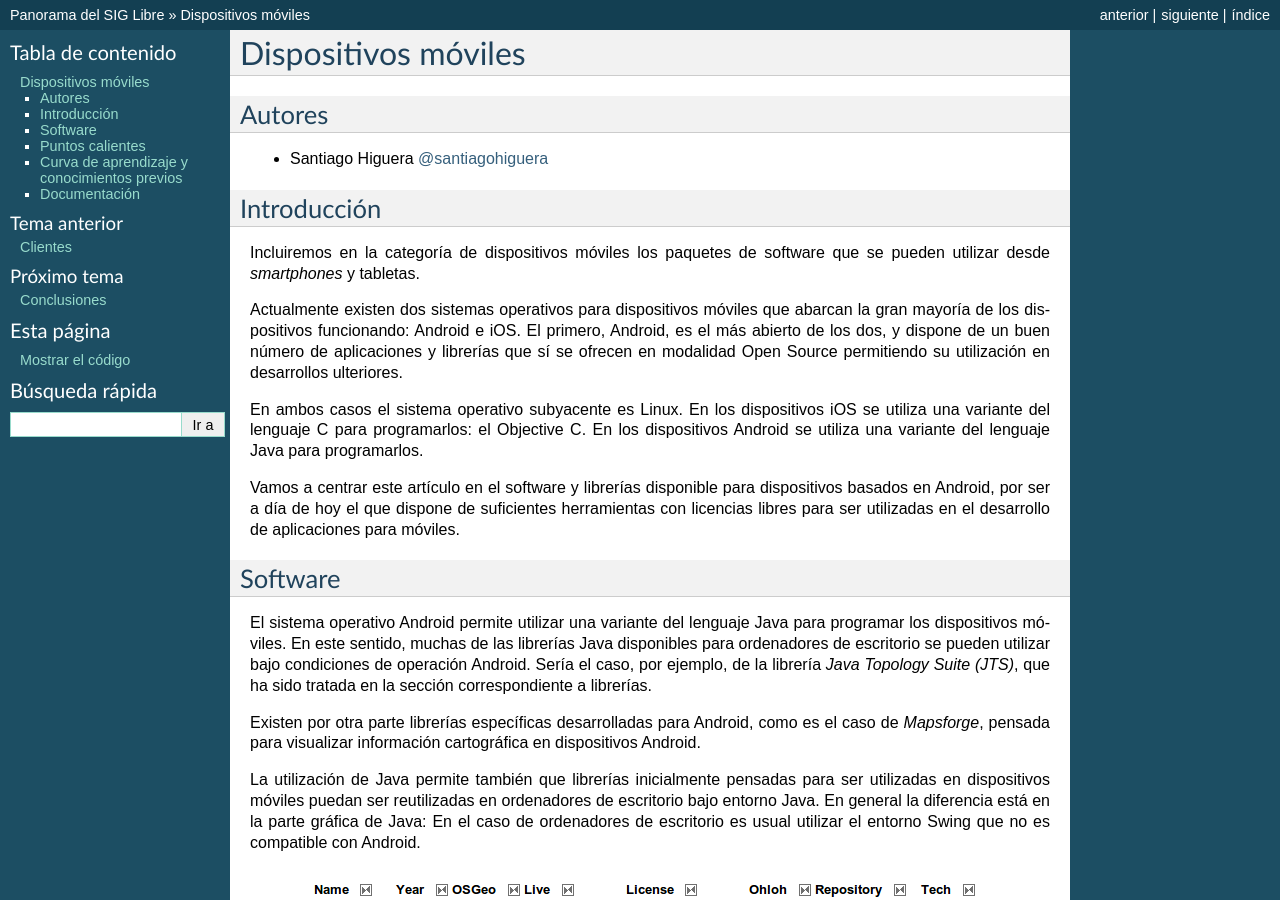
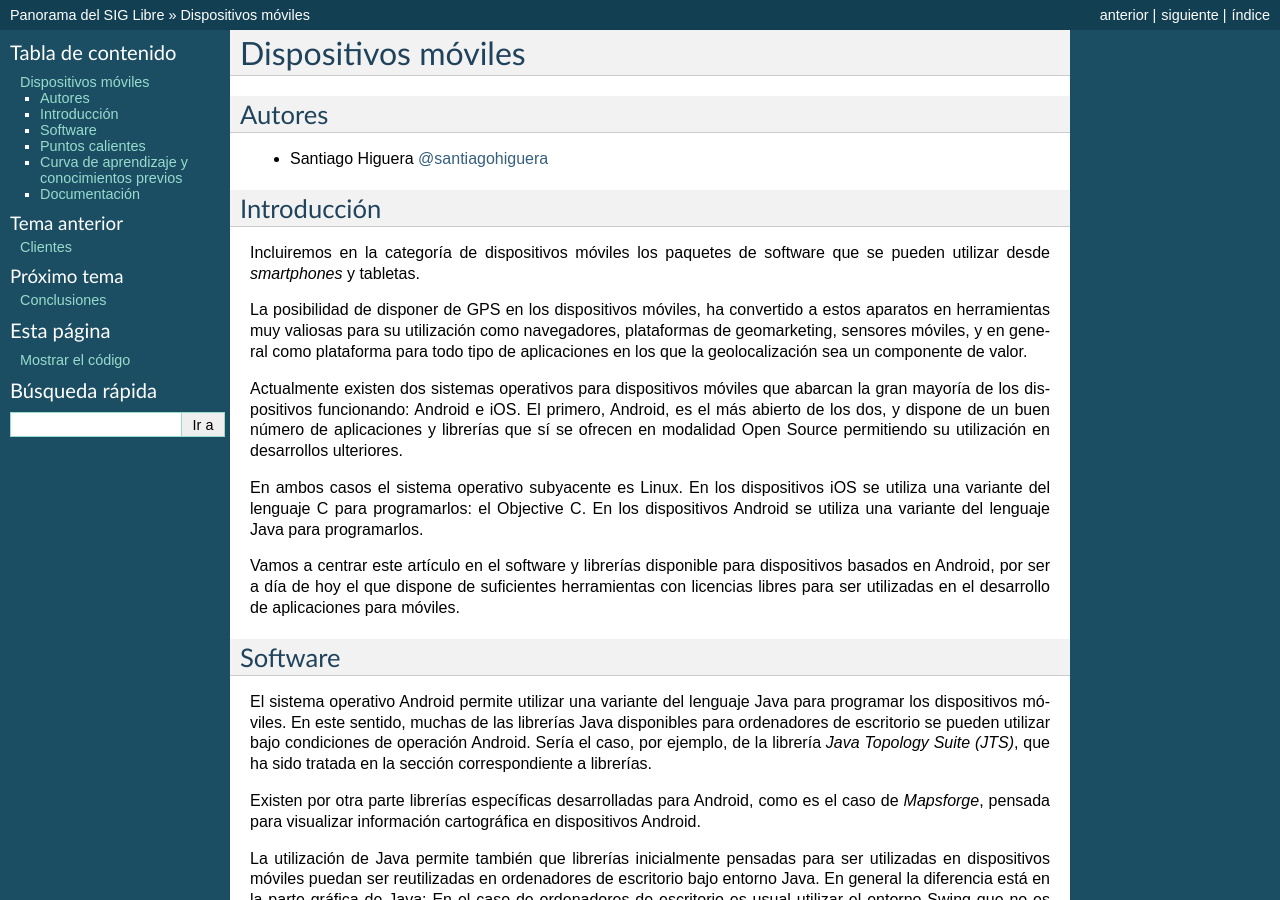
Before and after one commit to OSGeo-ES/panorama-siglibre8, a Sphinx documentation site: the page built from source/movilidad/index.rst, in a window 1280 px wide and 900 px high. Built offline with Sphinx 7.4.7, drawn with Linux system fonts in a browser that asks for light colours.

Commit message:
Add content to Movilidad.index.rst

```diff
--- a/source/movilidad/index.rst
+++ b/source/movilidad/index.rst
@@ -11,6 +11,8 @@ Introducción
 ------------
 
 Incluiremos en la categoría de dispositivos móviles los paquetes de software que se pueden utilizar desde *smartphones* y tabletas.
+
+La posibilidad de disponer de GPS en los dispositivos móviles, ha convertido a estos aparatos en herramientas muy valiosas para su utilización como navegadores, plataformas de geomarketing, sensores móviles, y en general como plataforma para todo tipo de aplicaciones en los que la geolocalización sea un componente de valor.
 
 Actualmente existen dos sistemas operativos para dispositivos móviles que abarcan la gran mayoría de los dispositivos funcionando: Android e iOS. El primero, Android, es el más abierto de los dos, y dispone de un buen número de aplicaciones y librerías que sí se ofrecen en modalidad Open Source permitiendo su utilización en desarrollos ulteriores.
 
```
